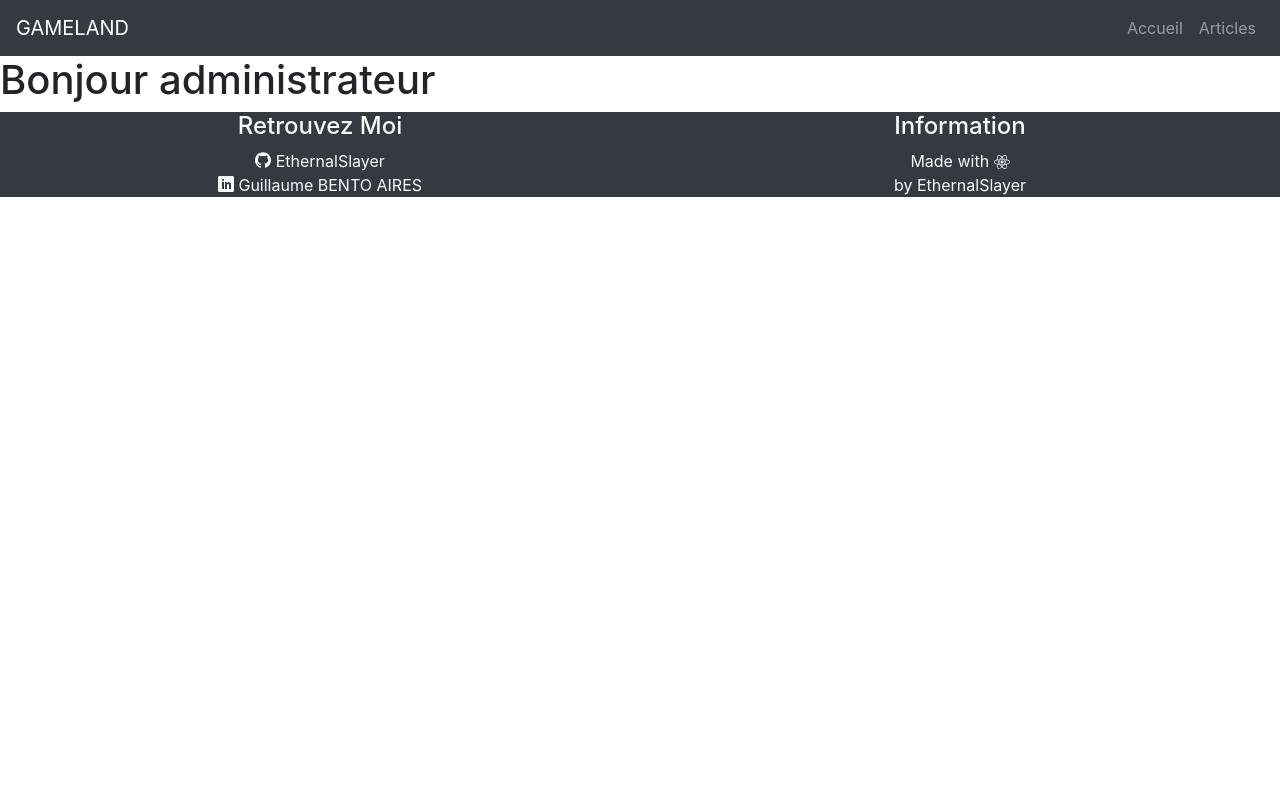
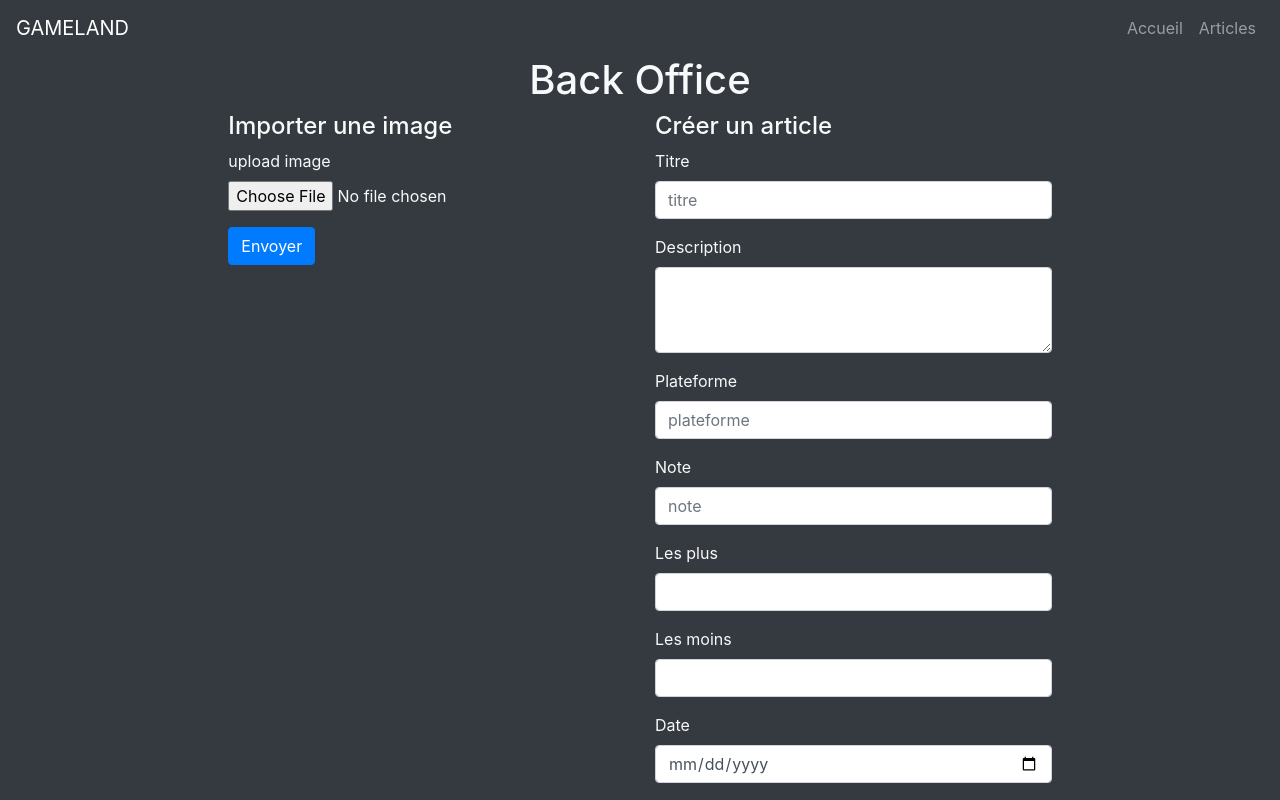
Before and after one commit to EthernalSlayer/geekland-front, a React (Create React App) app: page /admin in a window 1280 px wide. Both pictures are taken after typing "name@example.com", "Sample123" into the empty fields and a click on the button "Submit". Shown: the top 800 px of the page. Built offline with nearby package versions, Linux system fonts and the light colour scheme.

Commit message:
create a basic back office

```diff
--- a/src/components/Admin.jsx
+++ b/src/components/Admin.jsx
@@ -1,15 +1,12 @@
 import React, { useState } from "react";
 
 import Login from "./Login";
+import Backoffice from "./Backoffice";
 
 function Admin() {
   const [admin, setAdmin] = useState(false);
 
-  return admin ? (
-    <h1>Bonjour administrateur</h1>
-  ) : (
-    <Login setAdmin={setAdmin} />
-  );
+  return admin ? <Backoffice /> : <Login setAdmin={setAdmin} />;
 }
 
 export default Admin;
--- /dev/null
+++ b/src/components/Backoffice.jsx
@@ -0,0 +1,172 @@
+import Axios from "axios";
+import React, { useState } from "react";
+import { Col, Container, Row, Form, Button } from "react-bootstrap";
+
+function Backoffice() {
+  const newData = {
+    title: "",
+    description: "",
+    plateforme: "",
+    rate: "",
+    good_point: "",
+    bad_point: "",
+    date: "",
+    image: "",
+  };
+  const [newArticle, setNewArticle] = useState(newData);
+  const [newImage, setNewImage] = useState("");
+
+  const imageChange = (e) => {
+    setNewImage(e.target.files[0]);
+  };
+
+  const imageSubmit = (e) => {
+    console.log(newImage);
+    e.preventDefault();
+    const bodyFormData = new FormData();
+    bodyFormData.append("upload", newImage);
+    Axios({
+      method: "post",
+      url: "http://localhost:4000/upload",
+      data: bodyFormData,
+      headers: { "Content-Type": "multipart/form-data" },
+    })
+      .then((response) => console.log(response))
+      .catch((err) => console.log(err));
+  };
+
+  const newArticleChange = (e) => {
+    setNewArticle({ ...newArticle, [e.target.id]: e.target.value });
+  };
+
+  const newArticleSubmit = (e) => {
+    console.log(newArticle);
+    e.preventDefault();
+    Axios.post("http://localhost:4000/admin", newArticle)
+      .then((response) => response.data)
+      .then((data) => console.log(data))
+      .catch((err) => console.log(err));
+  };
+
+  return (
+    <Container
+      className="bg-dark"
+      fluid
+      as="main"
+      style={{ minHeight: "85vh" }}
+    >
+      <Row className="justify-content-center">
+        <Col className="text-light text-center">
+          <h1>Back Office</h1>
+        </Col>
+      </Row>
+      <Row className="justify-content-center">
+        <Col md="4" xs="12" className="text-light">
+          <h4>Importer une image</h4>
+          <Form>
+            <Form.Group>
+              <Form.File
+                id="exampleFormControlFile1"
+                label="upload image"
+                onChange={imageChange}
+              />
+            </Form.Group>
+            <Button variant="primary" type="submit" onClick={imageSubmit}>
+              Envoyer
+            </Button>
+          </Form>
+        </Col>
+        <Col md="4" xs="12" className="text-light">
+          <h4>Créer un article</h4>
+          <Form>
+            <Form.Group>
+              <Form.Label>Titre</Form.Label>
+              <Form.Control
+                id="title"
+                type="text"
+                placeholder="titre"
+                value={newArticle.title}
+                onChange={newArticleChange}
+              />
+            </Form.Group>
+            <Form.Group>
+              <Form.Label>Description</Form.Label>
+              <Form.Control
+                id="description"
+                as="textarea"
+                rows={3}
+                value={newArticle.description}
+                onChange={newArticleChange}
+              />
+            </Form.Group>
+            <Form.Group>
+              <Form.Label>Plateforme</Form.Label>
+              <Form.Control
+                id="plateforme"
+                type="text"
+                placeholder="plateforme"
+                value={newArticle.plateforme}
+                onChange={newArticleChange}
+              />
+            </Form.Group>
+            <Form.Group>
+              <Form.Label>Note</Form.Label>
+              <Form.Control
+                id="rate"
+                type="text"
+                placeholder="note"
+                value={newArticle.rate}
+                onChange={newArticleChange}
+              />
+            </Form.Group>
+            <Form.Group>
+              <Form.Label>Les plus</Form.Label>
+              <Form.Control
+                id="good_point"
+                type="text"
+                value={newArticle.good_point}
+                onChange={newArticleChange}
+              />
+            </Form.Group>
+            <Form.Group>
+              <Form.Label>Les moins</Form.Label>
+              <Form.Control
+                id="bad_point"
+                type="text"
+                value={newArticle.bad_point}
+                onChange={newArticleChange}
+              />
+            </Form.Group>
+            <Form.Group>
+              <Form.Label>Date</Form.Label>
+              <Form.Control
+                id="date"
+                type="date"
+                value={newArticle.date}
+                onChange={newArticleChange}
+              />
+            </Form.Group>
+            <Form.Group>
+              <Form.Label>Image</Form.Label>
+              <Form.Control
+                id="image"
+                type="text"
+                placeholder="nom de l'image avec son extension"
+                value={newArticle.image}
+                onChange={newArticleChange}
+              />
+              <Form.Text className="text-muted">
+                Si tu as déjà importer une image rentre son nom
+              </Form.Text>
+            </Form.Group>
+            <Button variant="primary" type="submit" onClick={newArticleSubmit}>
+              Envoyer
+            </Button>
+          </Form>
+        </Col>
+      </Row>
+    </Container>
+  );
+}
+
+export default Backoffice;
```
